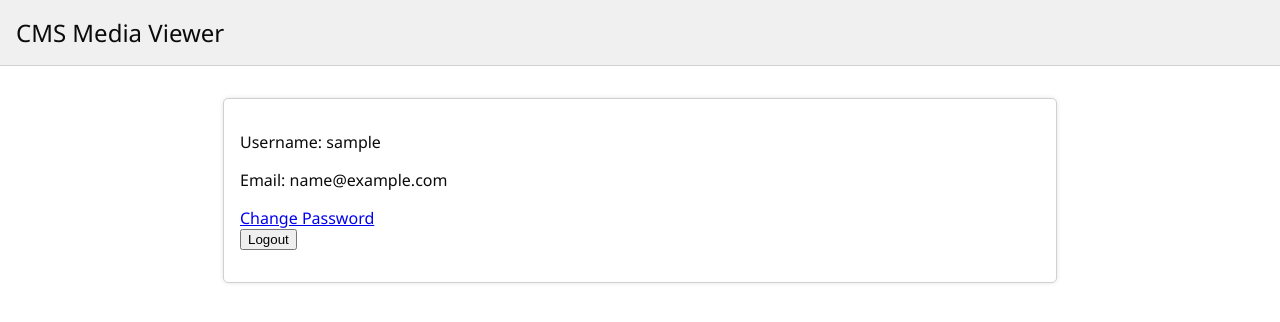
After one commit to ErikPeter2000/photo_viewer, a Django app: page /accounts/profile/ in a window 1280 px wide. The commit adds this page. Shown: the top 322 px of the page. Run offline with Django 5.2, Linux system fonts and the light colour scheme; the visitor is signed in with stand-in values (Sample User, id 1).

Commit message:
Account management.

```diff
--- a/photo_viewer/photo_viewer/settings.py
+++ b/photo_viewer/photo_viewer/settings.py
@@ -10,6 +10,7 @@ For the full list of settings and their values, see
 https://docs.djangoproject.com/en/5.0/ref/settings/
 """
 
+import os
 from pathlib import Path
 
 # Build paths inside the project like this: BASE_DIR / 'subdir'.
@@ -55,7 +56,7 @@ ROOT_URLCONF = 'photo_viewer.urls'
 TEMPLATES = [
     {
         'BACKEND': 'django.template.backends.django.DjangoTemplates',
-        'DIRS': [],
+        'DIRS': [os.path.join(BASE_DIR, 'templates')],
         'APP_DIRS': True,
         'OPTIONS': {
             'context_processors': [
--- a/photo_viewer/photo_viewer/static/photo_viewer/styles.css
+++ b/photo_viewer/photo_viewer/static/css/styles.css
@@ -33,3 +33,17 @@ html, body {
 .banner p {
     margin: 0;
 }
+
+.center-panel {
+    margin: 1em auto;
+    max-width: 800px;
+    padding: 1em;
+    border: 1px solid var(--banner-border-color);
+    border-radius: 5px;
+    background-color: var(--background-color);
+    box-shadow: 0 0 5px rgba(0, 0, 0, 0.1);
+}
+
+.content {
+    padding: 1em;
+}
--- /dev/null
+++ b/photo_viewer/photo_viewer/templates/includes/banner.html
@@ -0,0 +1,4 @@
+<div class="banner">
+    <h1 class="banner_title">CMS Media Viewer</h1>
+    {% comment %} <p class="banner_description"> {{ banner_description }}</p> {% endcomment %}
+</div>
--- a/photo_viewer/photo_viewer/templates/photo_viewer/base.html
+++ b/photo_viewer/photo_viewer/templates/includes/base.html
@@ -2,15 +2,15 @@
   <head>
     <title>
       {% block title %}
-        Photo Viewer
+        CMS Media Viewer
       {% endblock %}
     </title>
     {% load static %}
-    <link rel="stylesheet" href="{% static 'photo_viewer/styles.css' %}" />
+    <link rel="stylesheet" href="{% static 'css/styles.css' %}" />
   </head>
   <body>
     <div class="container">
-      {% include './includes/banner.html' with banner_description='Albums' %}
+      {% include 'includes/banner.html' with banner_description=title %}
       <div class="content">
         {% block content %}
 
--- a/photo_viewer/photo_viewer/templates/photo_viewer/includes/banner.html
+++ /dev/null
@@ -1,4 +0,0 @@
-<div class="banner">
-    <h1 class="banner_title">CMS Media Viewer</h1>
-    <p class="banner_description"> {{ banner_description }}</p>
-</div>
--- /dev/null
+++ b/photo_viewer/photo_viewer/templates/photo_viewer/profile.html
@@ -0,0 +1,18 @@
+{% extends 'includes/base.html' %}
+
+{% block title %}
+  User Profile
+{% endblock %}
+
+{% block content %}
+  <div class="center-panel">
+    <p>Username: {{ user.username }}</p>
+    <p>Email: {{ user.email }}</p>
+
+    <a href="{% url 'password_change' %}">Change Password</a>
+    <form action="{% url 'logout' %}" method="post">
+      {% csrf_token %}
+      <button type="submit">Logout</button>
+    </form>
+  </div>
+{% endblock %}
--- a/photo_viewer/photo_viewer/urls.py
+++ b/photo_viewer/photo_viewer/urls.py
@@ -15,10 +15,13 @@ Including another URLconf
     2. Add a URL to urlpatterns:  path('blog/', include('blog.urls'))
 """
 from django.contrib import admin
-from django.urls import path
+from django.urls import path, include
+from django.contrib.auth import views as auth_views
 from . import views
 
 urlpatterns = [
     path('admin/', admin.site.urls),
     path('', views.IndexView.as_view(), name='index'),
+    path('accounts/', include('django.contrib.auth.urls')),
+    path('accounts/profile/', views.profile_view, name='profile'),
 ]
--- a/photo_viewer/photo_viewer/views.py
+++ b/photo_viewer/photo_viewer/views.py
@@ -1,3 +1,7 @@
+from django.shortcuts import render, redirect
+from django.contrib.auth import authenticate, login
+from django.contrib.auth.decorators import login_required
+from django.contrib import messages
 from django.views import View, generic
 from .models import Album
 
@@ -9,3 +13,7 @@ class IndexView(generic.ListView):
 
     def get_queryset(self):
         return Album.objects.order_by('-date_created')[:MAX_ALBUMS]
+
+@login_required
+def profile_view(request):
+    return render(request, 'photo_viewer/profile.html')
```
Also changed, not shown: photo_viewer/photo_viewer/templates/photo_viewer/index.html (+5 -2 lines), photo_viewer/photo_viewer/templates/registration/logged_out.html (added, +13 -0 lines), photo_viewer/photo_viewer/templates/registration/login.html (added, +15 -0 lines), photo_viewer/photo_viewer/templates/registration/logout.html (added, +14 -0 lines), photo_viewer/photo_viewer/templates/registration/password_change_done.html (added, +9 -0 lines), photo_viewer/photo_viewer/templates/registration/password_change_form.html (added, +15 -0 lines).
